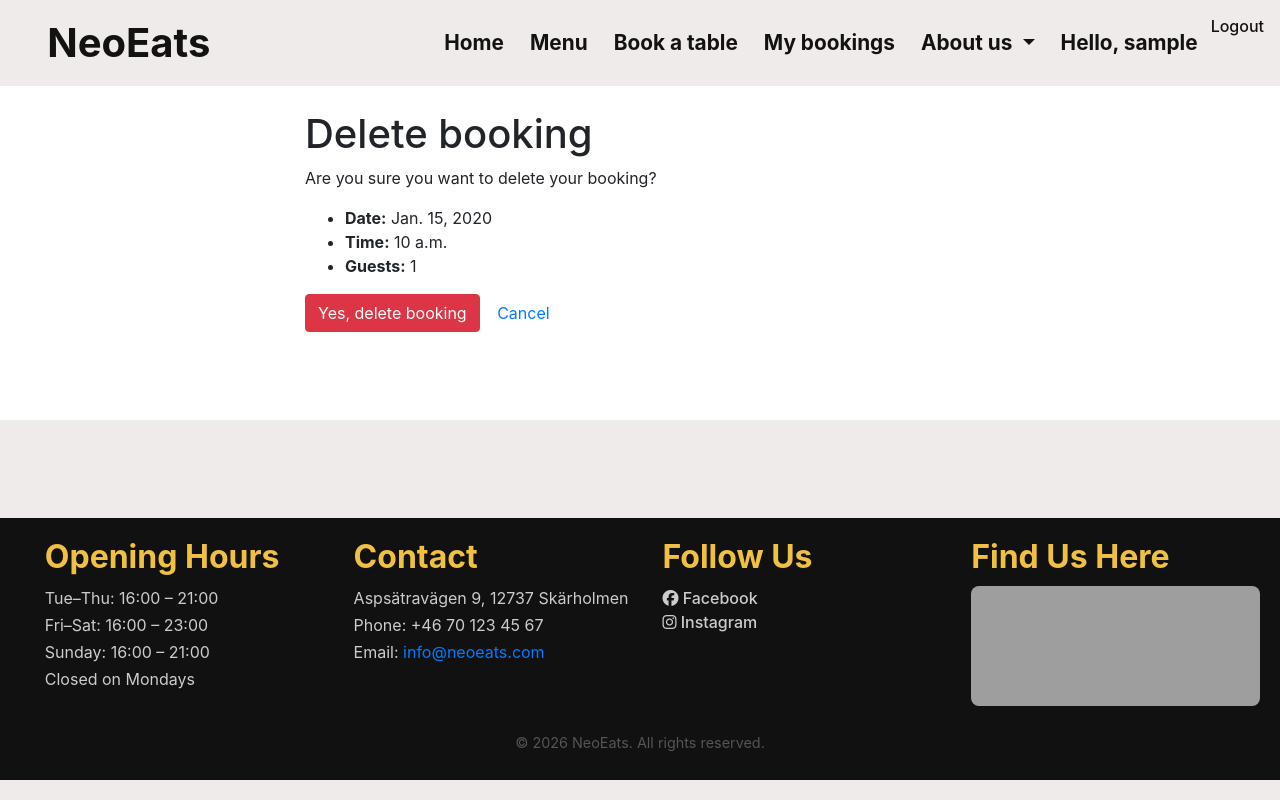
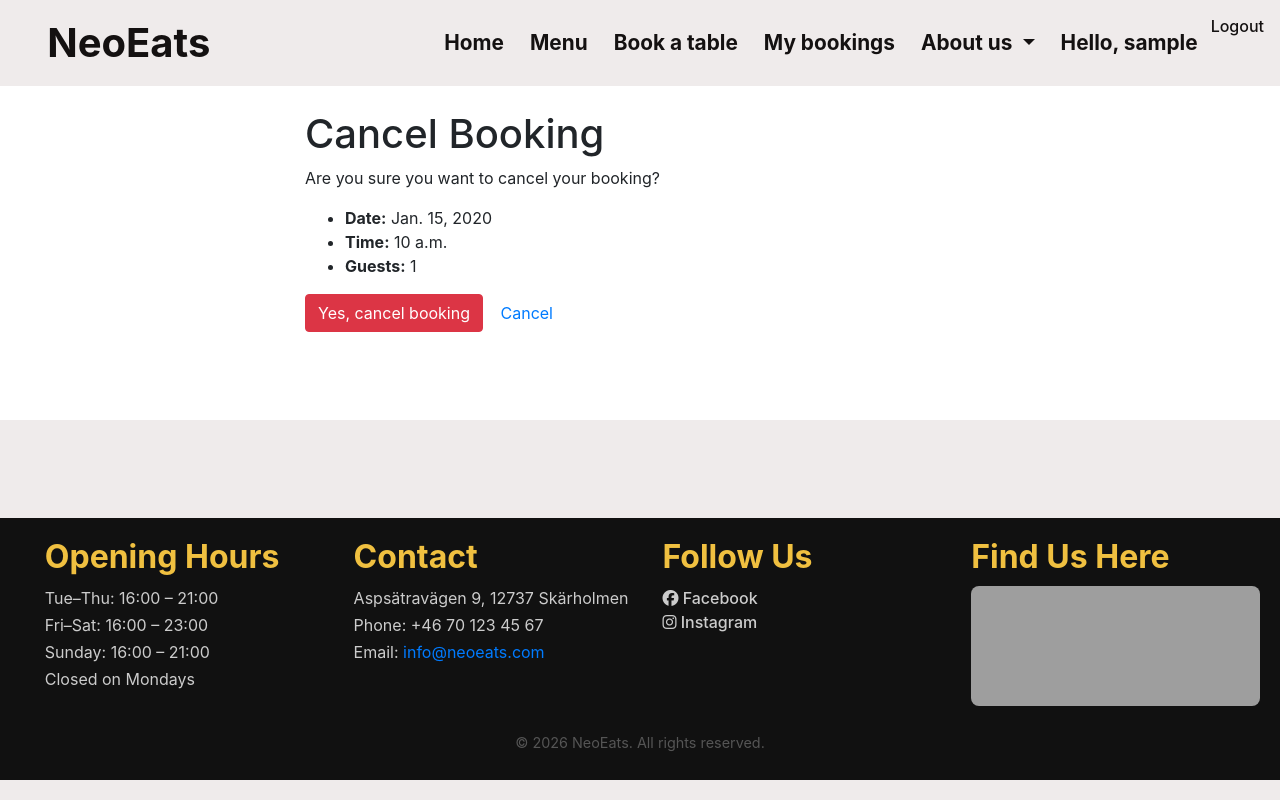
Before and after one commit to LadyNeowen/NeoEats, a Django app: page /booking/cancel/1/ in a window 1280 px wide. Run offline with Django 4.2, Linux system fonts and the light colour scheme; a user stored in the database is signed in; tables that the repository leaves empty hold one stand-in row (values such as "Sample post"); parts of the project's set-up code (start-up, migrations or seed data) failed here and were passed over; grey boxes are pictures that could not be loaded.

Commit message:
Change cancel_booking text

```diff
--- a/booking/templates/booking/cancel_booking.html
+++ b/booking/templates/booking/cancel_booking.html
@@ -5,9 +5,9 @@
 
 <div class="container mt-4" style="max-width: 700px;">
 
-    <h1>Delete booking</h1>
+    <h1>Cancel Booking</h1>
 
-    <p>Are you sure you want to delete your booking?
+    <p>Are you sure you want to cancel your booking?
     </p>
 
     <ul>
@@ -19,7 +19,7 @@
     <form method="post">
         {% csrf_token %}
         <button class="btn btn-danger" type="submit">
-            Yes, delete booking
+            Yes, cancel booking
         </button>
         <a class="btn btn-link" href="{% url 'my_bookings' %}">
             Cancel</a>
```
